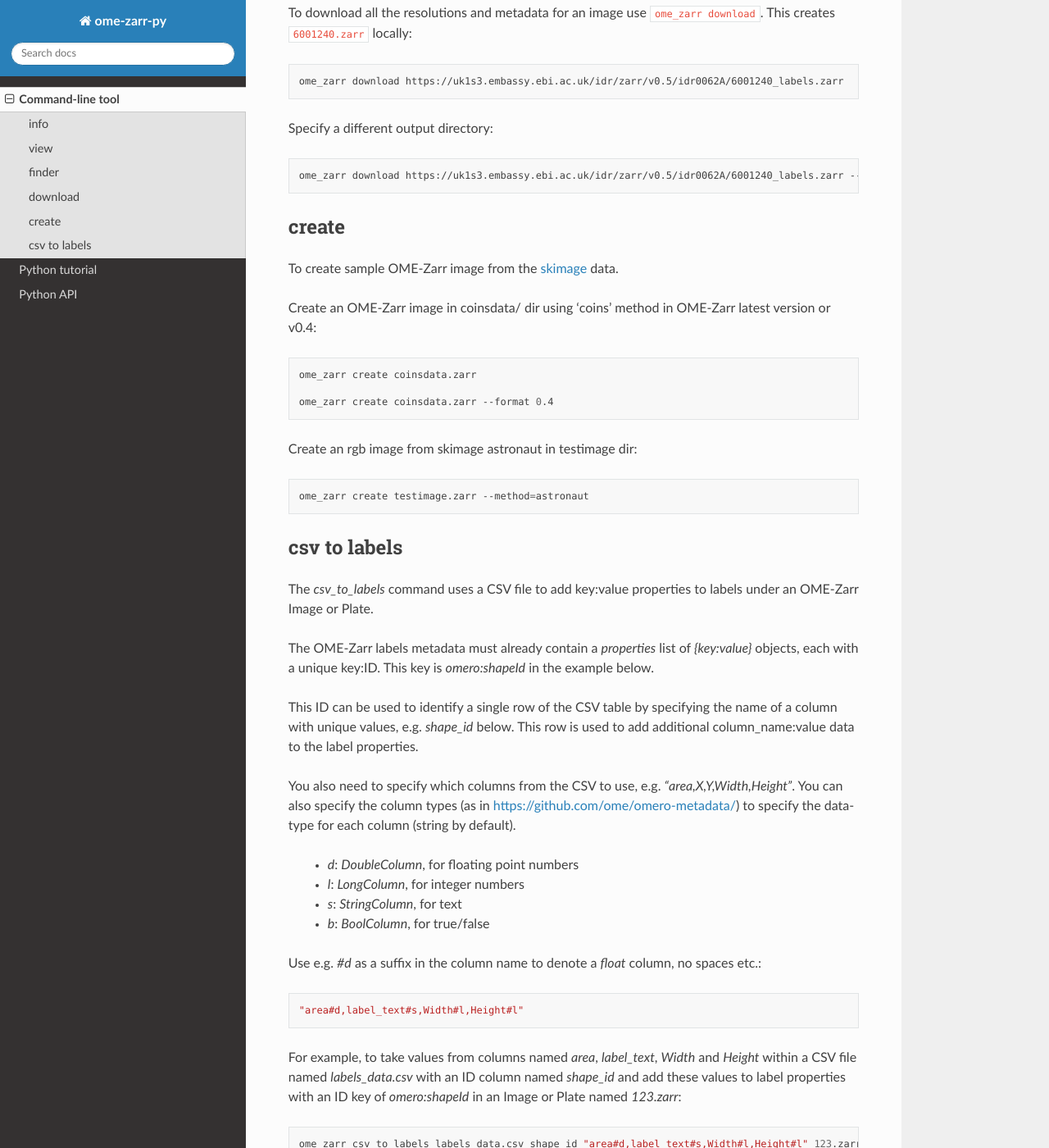
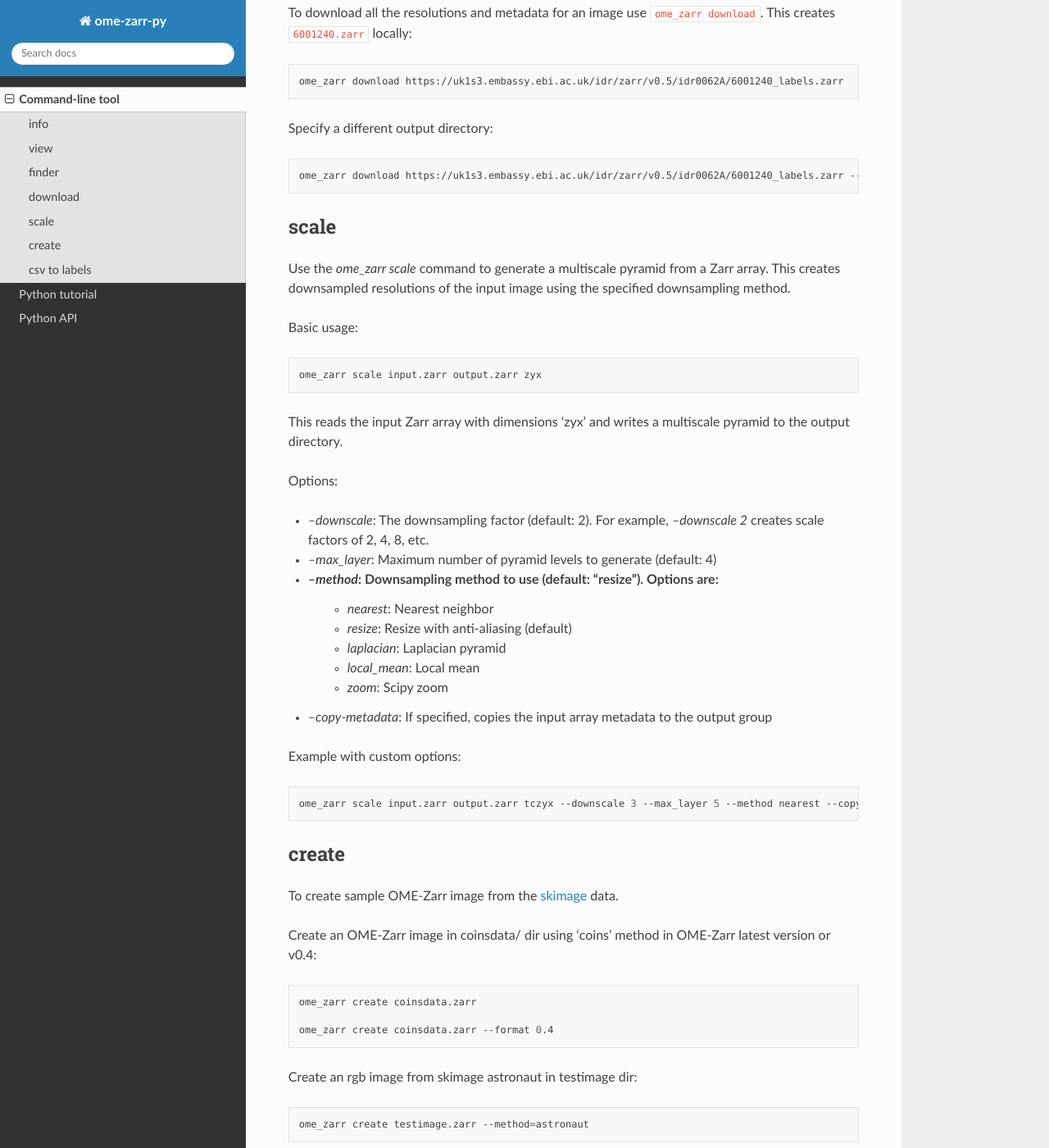
Before and after one commit to ome/ome-zarr-py, a Sphinx documentation site: the page built from docs/source/cli.rst, in a window 1280 px wide and 1400 px high, scrolled down 1220 px. Shown: the whole window at 82% size. Built offline with Sphinx 7.4.7 and the Read the Docs theme 3.1.0, drawn with Linux system fonts in a browser that asks for light colours.

Commit message:
doc: add `scale` cli documentation

```diff
--- a/docs/source/cli.rst
+++ b/docs/source/cli.rst
@@ -56,6 +56,36 @@ Specify a different output directory::
 
     ome_zarr download https://uk1s3.embassy.ebi.ac.uk/idr/zarr/v0.5/idr0062A/6001240_labels.zarr --output image_dir
 
+scale
+=====
+
+Use the `ome_zarr scale` command to generate a multiscale pyramid from a Zarr array.
+This creates downsampled resolutions of the input image using the specified downsampling method.
+
+Basic usage::
+
+    ome_zarr scale input.zarr output.zarr zyx
+
+This reads the input Zarr array with dimensions 'zyx' and writes a multiscale pyramid to the output directory.
+
+Options:
+
+- `--downscale`: The downsampling factor (default: 2). For example, `--downscale 2` creates scale factors of 2, 4, 8, etc.
+- `--max_layer`: Maximum number of pyramid levels to generate (default: 4)
+- `--method`: Downsampling method to use (default: "resize"). Options are:
+    - `nearest`: Nearest neighbor
+    - `resize`: Resize with anti-aliasing (default)
+    - `laplacian`: Laplacian pyramid
+    - `local_mean`: Local mean
+    - `zoom`: Scipy zoom
+- `--copy-metadata`: If specified, copies the input array metadata to the output group
+
+Example with custom options::
+
+    ome_zarr scale input.zarr output.zarr tczyx --downscale 3 --max_layer 5 --method nearest --copy-metadata
+
+
+
 create
 ======
 
```
